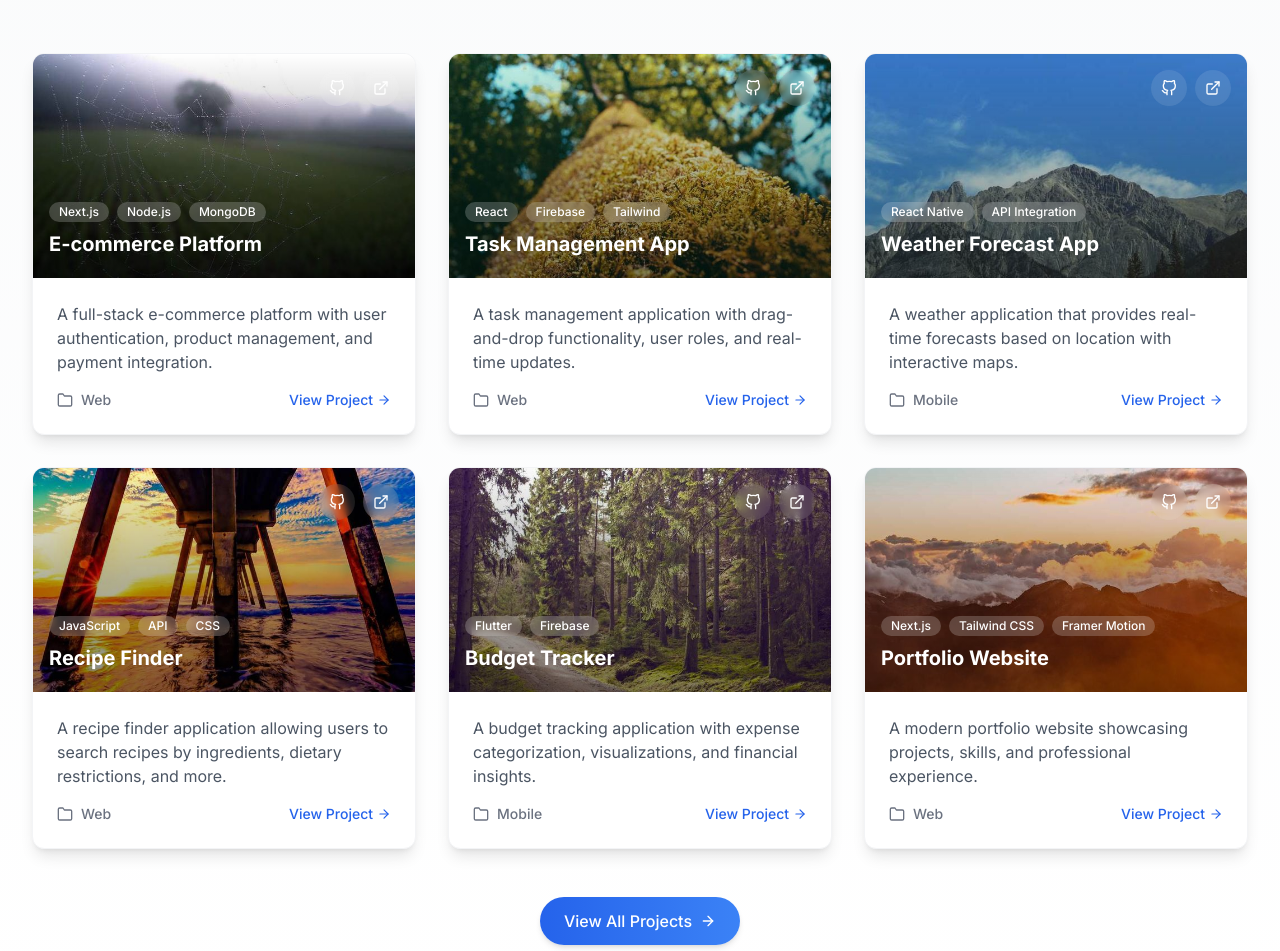
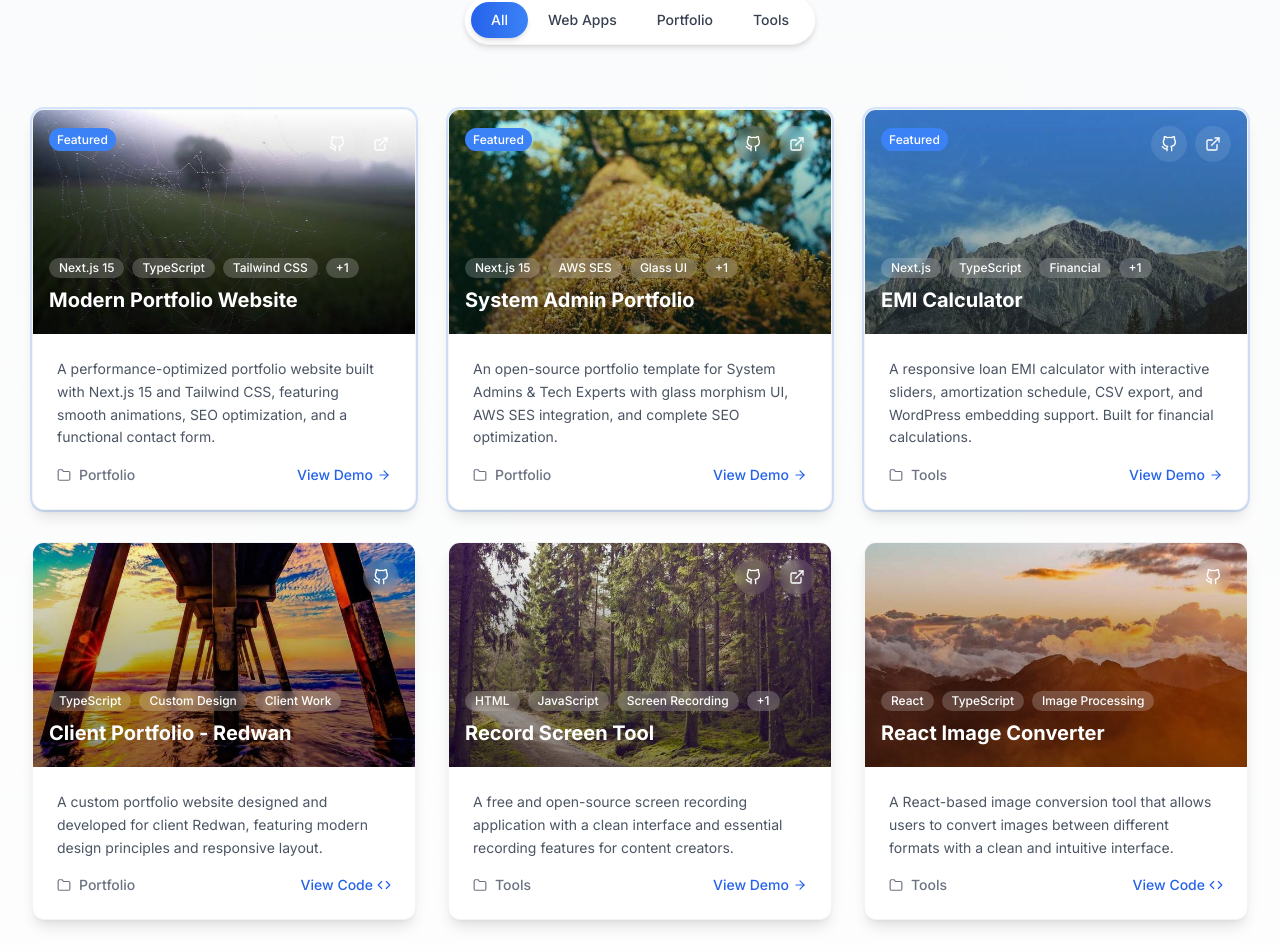
Before and after one commit to asma019/NodeJs-Portfolio-Mehedi-Hasan, a Next.js app: page / in a window 1280 px wide. Shown: the part 7000-7951 px from the top of the page. Built offline with nearby package versions, Linux system fonts and the light colour scheme.

Commit message:
Update Featured Projects section with real project data from GitHub repositories

```diff
--- a/app/sections/Projects.tsx
+++ b/app/sections/Projects.tsx
@@ -10,71 +10,104 @@ const Projects = () => {
 
   const categories = [
     { id: "all", label: "All" },
-    { id: "web", label: "Web" },
-    { id: "mobile", label: "Mobile" },
-    { id: "other", label: "Other" },
+    { id: "web", label: "Web Apps" },
+    { id: "portfolio", label: "Portfolio" },
+    { id: "tools", label: "Tools" },
   ];
 
   const projects = [
     {
       id: 1,
-      title: "E-commerce Platform",
-      description: "A full-stack e-commerce platform with user authentication, product management, and payment integration.",
+      title: "Modern Portfolio Website",
+      description: "A performance-optimized portfolio website built with Next.js 15 and Tailwind CSS, featuring smooth animations, SEO optimization, and a functional contact form.",
       image: "/images/project1.jpg",
-      github: "https://github.com/asma019/ecommerce-platform",
-      demo: "#",
-      category: "web",
-      tags: ["Next.js", "Node.js", "MongoDB"],
+      github: "https://github.com/asma019/NodeJs-Portfolio-Mehedi-Hasan",
+      demo: "https://node-js-portfolio-mehedi-hasan.vercel.app",
+      category: "portfolio",
+      tags: ["Next.js 15", "TypeScript", "Tailwind CSS", "Framer Motion"],
+      featured: true,
     },
     {
       id: 2,
-      title: "Task Management App",
-      description: "A task management application with drag-and-drop functionality, user roles, and real-time updates.",
+      title: "System Admin Portfolio",
+      description: "An open-source portfolio template for System Admins & Tech Experts with glass morphism UI, AWS SES integration, and complete SEO optimization.",
       image: "/images/project2.jpg",
-      github: "https://github.com/asma019/task-manager",
-      demo: "#",
-      category: "web",
-      tags: ["React", "Firebase", "Tailwind"],
+      github: "https://github.com/asma019/Next.js-Portfolio-for-System-Admins",
+      demo: "https://next-js-portfolio-for-system-admins.vercel.app",
+      category: "portfolio",
+      tags: ["Next.js 15", "AWS SES", "Glass UI", "SEO"],
+      featured: true,
     },
     {
       id: 3,
-      title: "Weather Forecast App",
-      description: "A weather application that provides real-time forecasts based on location with interactive maps.",
+      title: "EMI Calculator",
+      description: "A responsive loan EMI calculator with interactive sliders, amortization schedule, CSV export, and WordPress embedding support. Built for financial calculations.",
       image: "/images/project3.jpg",
-      github: "https://github.com/asma019/weather-app",
-      demo: "#",
-      category: "mobile",
-      tags: ["React Native", "API Integration"],
+      github: "https://github.com/asma019/EMI-Calculator-usign-NexJS",
+      demo: "https://emi-calculator-usign-nex-js.vercel.app",
+      category: "tools",
+      tags: ["Next.js", "TypeScript", "Financial", "CSV Export"],
+      featured: true,
     },
     {
       id: 4,
-      title: "Recipe Finder",
-      description: "A recipe finder application allowing users to search recipes by ingredients, dietary restrictions, and more.",
+      title: "Client Portfolio - Redwan",
+      description: "A custom portfolio website designed and developed for client Redwan, featuring modern design principles and responsive layout.",
       image: "/images/project4.jpg",
-      github: "https://github.com/asma019/recipe-finder",
+      github: "https://github.com/asma019/Portfoilo-for-Client-Redwan",
       demo: "#",
-      category: "web",
-      tags: ["JavaScript", "API", "CSS"],
+      category: "portfolio",
+      tags: ["TypeScript", "Custom Design", "Client Work"],
     },
     {
       id: 5,
-      title: "Budget Tracker",
-      description: "A budget tracking application with expense categorization, visualizations, and financial insights.",
+      title: "Record Screen Tool",
+      description: "A free and open-source screen recording application with a clean interface and essential recording features for content creators.",
       image: "/images/project5.jpg",
-      github: "https://github.com/asma019/budget-tracker",
-      demo: "#",
-      category: "mobile",
-      tags: ["Flutter", "Firebase"],
+      github: "https://github.com/asma019/Record-Screen",
+      demo: "http://recordscreen.me",
+      category: "tools",
+      tags: ["HTML", "JavaScript", "Screen Recording", "Open Source"],
     },
     {
       id: 6,
-      title: "Portfolio Website",
-      description: "A modern portfolio website showcasing projects, skills, and professional experience.",
+      title: "React Image Converter",
+      description: "A React-based image conversion tool that allows users to convert images between different formats with a clean and intuitive interface.",
       image: "/images/project6.jpg",
-      github: "https://github.com/asma019/portfolio",
+      github: "https://github.com/asma019/react-image-converter",
       demo: "#",
+      category: "tools",
+      tags: ["React", "TypeScript", "Image Processing"],
+    },
+    {
+      id: 7,
+      title: "Town Ship Website",
+      description: "A modern township website with interactive features and clean design, showcasing community information and services.",
+      image: "/images/project7.jpg",
+      github: "https://github.com/asma019/town-ship",
+      demo: "https://town-ship.vercel.app",
       category: "web",
-      tags: ["Next.js", "Tailwind CSS", "Framer Motion"],
+      tags: ["TypeScript", "Community", "Responsive"],
+    },
+    {
+      id: 8,
+      title: "Project Notes App",
+      description: "A note-taking application for project management with clean UI and essential features for organizing development notes and ideas.",
+      image: "/images/project8.jpg",
+      github: "https://github.com/asma019/project-note",
+      demo: "https://project-note-xi.vercel.app",
+      category: "tools",
+      tags: ["TypeScript", "Note Taking", "Project Management"],
+    },
+    {
+      id: 9,
+      title: "BDIX Server Tool",
+      description: "A PHP-based tool for BDIX server management and monitoring, providing essential utilities for network administrators.",
+      image: "/images/project9.jpg",
+      github: "https://github.com/asma019/BDIX-2",
+      demo: "#",
+      category: "tools",
+      tags: ["PHP", "Server Management", "Network Tools"],
     },
   ];
 
@@ -97,7 +130,7 @@ const Projects = () => {
           <h2 className="heading-lg text-gray-900 dark:text-white mb-4">Featured Projects</h2>
           <div className="h-1 w-20 bg-blue-500 mx-auto"></div>
           <p className="paragraph text-gray-600 dark:text-gray-400 max-w-2xl mx-auto mt-4">
-            A collection of projects I&apos;ve worked on, showcasing my skills and experience.
+            A showcase of my latest work including modern web applications, portfolio websites, and developer tools. Each project demonstrates different technologies and problem-solving approaches.
           </p>
         </motion.div>
 
@@ -135,7 +168,9 @@ const Projects = () => {
               whileInView={{ opacity: 1, y: 0 }}
               viewport={{ once: true }}
               transition={{ duration: 0.6, delay: index * 0.1 }}
-              className="bg-white dark:bg-gray-800 rounded-xl overflow-hidden shadow-lg hover:shadow-xl transition-all duration-300 border border-gray-100 dark:border-gray-700 group hover:-translate-y-2"
+              className={`bg-white dark:bg-gray-800 rounded-xl overflow-hidden shadow-lg hover:shadow-xl transition-all duration-300 border border-gray-100 dark:border-gray-700 group hover:-translate-y-2 ${
+                project.featured ? 'ring-2 ring-blue-500/20' : ''
+              }`}
             >
               <div className="relative h-56 w-full overflow-hidden">
                 <Image
@@ -146,6 +181,16 @@ const Projects = () => {
                   className="object-cover transition-transform duration-700 group-hover:scale-110"
                 />
                 <div className="absolute inset-0 bg-gradient-to-t from-black/80 via-black/50 to-transparent opacity-60 group-hover:opacity-80 transition-opacity duration-300"></div>
+
+                {/* Featured badge */}
+                {project.featured && (
+                  <div className="absolute top-4 left-4">
+                    <span className="px-2 py-1 bg-blue-500 text-white text-xs font-medium rounded-full">
+                      Featured
+                    </span>
+                  </div>
+                )}
+
                 <div className="absolute top-4 right-4 flex space-x-2">
                   <a
                     href={project.github}
@@ -156,6 +201,7 @@ const Projects = () => {
                   >
                     <FiGithub size={16} />
                   </a>
+                  {project.demo !== "#" && (
                     <a
                       href={project.demo}
                       target="_blank"
@@ -165,10 +211,11 @@ const Projects = () => {
                     >
                       <FiExternalLink size={16} />
                     </a>
+                  )}
                 </div>
                 <div className="absolute bottom-4 left-4 right-4">
                   <div className="flex flex-wrap gap-2 mb-2">
-                    {project.tags.map((tag, idx) => (
+                    {project.tags.slice(0, 3).map((tag, idx) => (
                       <span
                         key={idx}
                         className="text-xs font-medium px-2.5 py-0.5 rounded-full bg-white/20 backdrop-blur-sm text-white"
@@ -176,6 +223,11 @@ const Projects = () => {
                         {tag}
                       </span>
                     ))}
+                    {project.tags.length > 3 && (
+                      <span className="text-xs font-medium px-2.5 py-0.5 rounded-full bg-white/20 backdrop-blur-sm text-white">
+                        +{project.tags.length - 3}
+                      </span>
+                    )}
                   </div>
                   <h3 className="text-xl font-bold text-white mb-1 group-hover:text-blue-300 transition-colors duration-300">
                     {project.title}
@@ -183,23 +235,35 @@ const Projects = () => {
                 </div>
               </div>
               <div className="p-6">
-                <p className="text-gray-600 dark:text-gray-400 mb-4">
+                <p className="text-gray-600 dark:text-gray-400 mb-4 text-sm leading-relaxed">
                   {project.description}
                 </p>
                 <div className="flex justify-between items-center">
                   <div className="flex items-center text-gray-500 dark:text-gray-400">
-                    <FiFolder className="mr-2" />
-                    <span className="text-sm font-medium capitalize">{project.category}</span>
+                    <FiFolder className="mr-2" size={14} />
+                    <span className="text-sm font-medium capitalize">{project.category.replace('_', ' ')}</span>
                   </div>
+                  {project.demo !== "#" ? (
                     <a
                       href={project.demo}
                       target="_blank"
                       rel="noopener noreferrer"
-                    className="inline-flex items-center text-blue-600 dark:text-blue-400 text-sm font-medium group/link"
+                      className="inline-flex items-center text-blue-600 dark:text-blue-400 text-sm font-medium group/link hover:text-blue-700 dark:hover:text-blue-300"
                     >
-                    View Project
-                    <FiArrowRight className="ml-1 transform group-hover/link:translate-x-1 transition-transform duration-300" />
+                      View Demo
+                      <FiArrowRight className="ml-1 transform group-hover/link:translate-x-1 transition-transform duration-300" size={14} />
                     </a>
+                  ) : (
+                    <a
+                      href={project.github}
+                      target="_blank"
+                      rel="noopener noreferrer"
+                      className="inline-flex items-center text-blue-600 dark:text-blue-400 text-sm font-medium group/link hover:text-blue-700 dark:hover:text-blue-300"
+                    >
+                      View Code
+                      <FiCode className="ml-1 transform group-hover/link:translate-x-1 transition-transform duration-300" size={14} />
+                    </a>
+                  )}
                 </div>
               </div>
             </motion.div>
@@ -218,10 +282,11 @@ const Projects = () => {
             href="https://github.com/asma019"
             target="_blank"
             rel="noopener noreferrer"
-            className="inline-flex items-center px-6 py-3 bg-gradient-to-r from-blue-600 to-blue-500 hover:from-blue-700 hover:to-blue-600 text-white font-medium rounded-full shadow-md hover:shadow-lg transition-all duration-300"
+            className="inline-flex items-center px-8 py-4 bg-gradient-to-r from-blue-600 to-blue-500 hover:from-blue-700 hover:to-blue-600 text-white font-medium rounded-full shadow-lg hover:shadow-xl transition-all duration-300 transform hover:scale-105"
           >
-            View All Projects
-            <FiArrowRight className="ml-2" />
+            <FiGithub className="mr-2" size={18} />
+            View All Projects on GitHub
+            <FiArrowRight className="ml-2" size={16} />
           </a>
         </motion.div>
       </div>
```
Lines whose indentation alone changed are shown as unchanged.
